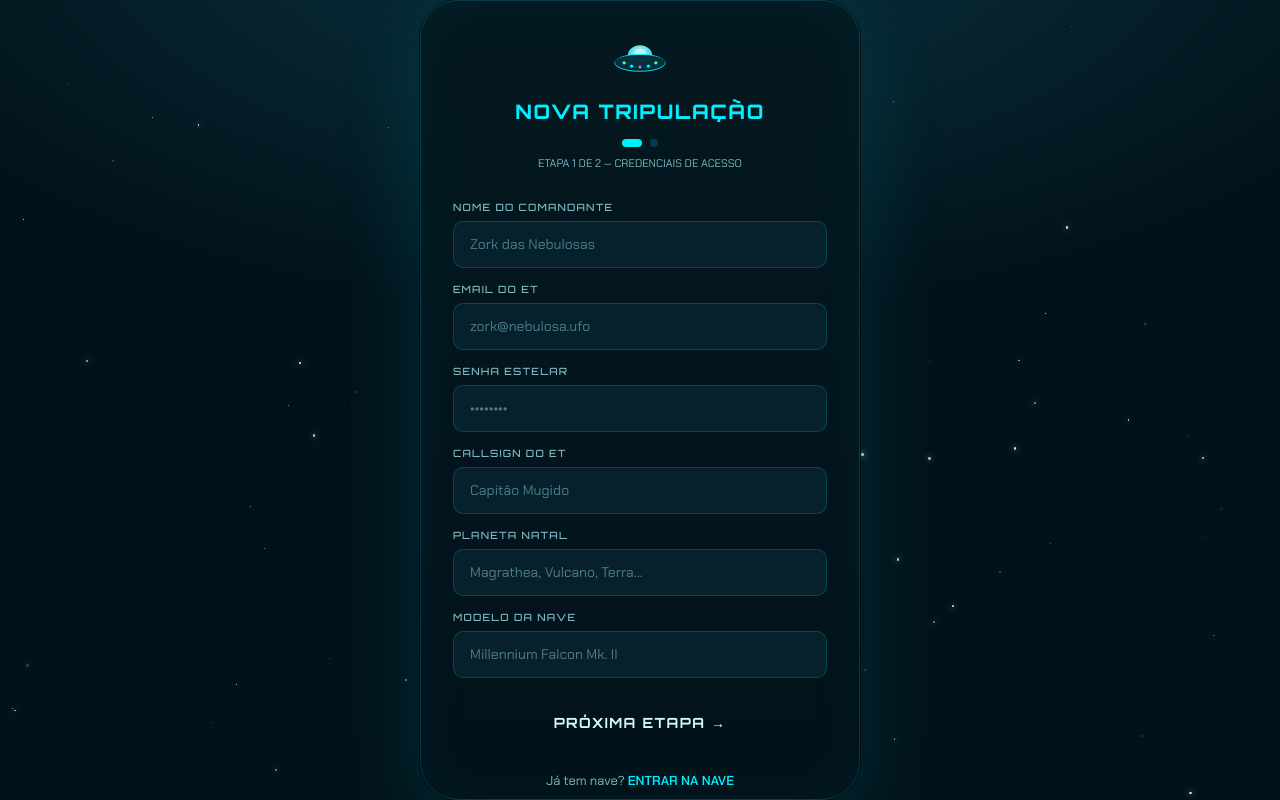
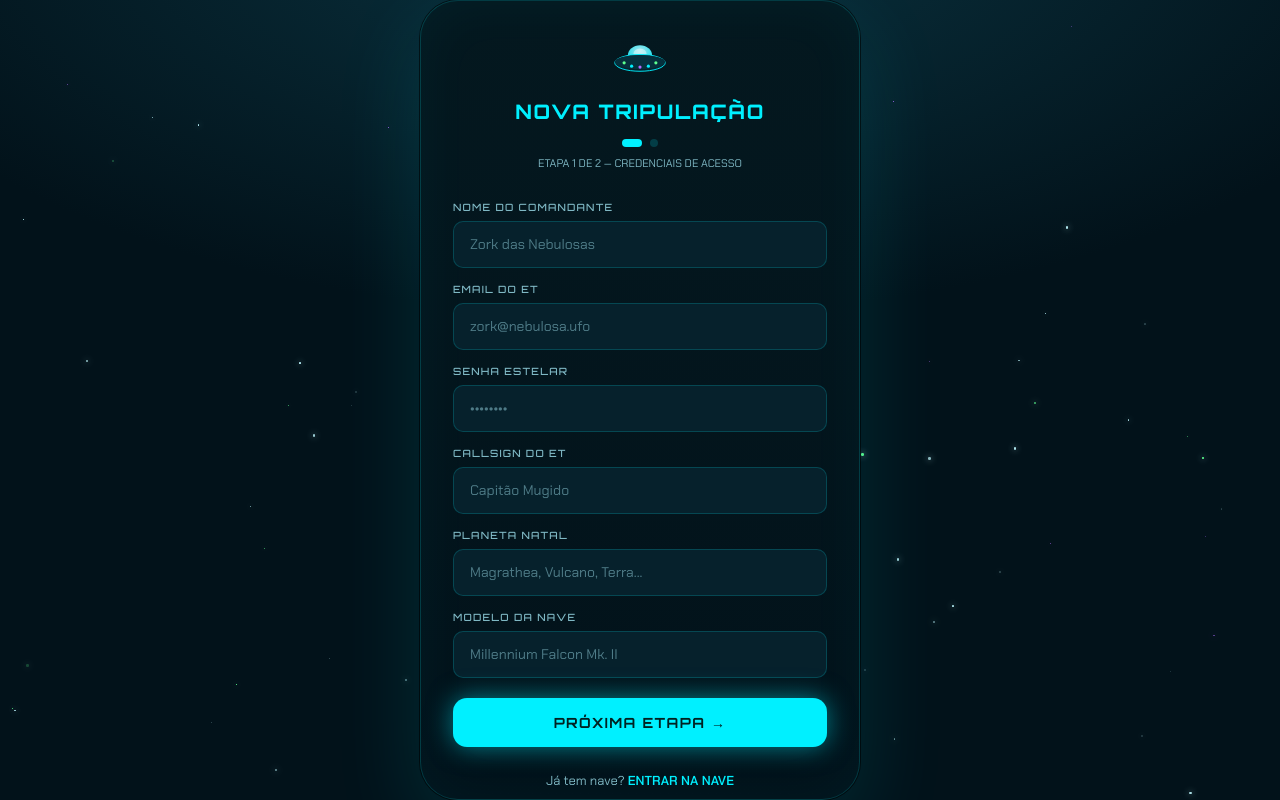
Before and after one commit to team-rage-agAInst-the-machine/fatal-muuudel, a Next.js app: page /register in a window 1280 px wide. Built offline with nearby package versions, Linux system fonts and the light colour scheme.

Commit message:
fix: corrige classe dos botões do register — fm-btn-cta/ghost → fm-cta/ghost

```diff
--- a/src/app/register/page.tsx
+++ b/src/app/register/page.tsx
@@ -215,7 +215,7 @@ export default function RegisterPage() {
               <Field label="MODELO DA NAVE" error={step1Errors.shipModel}>
                 <input type="text" className="fm-input" value={step1.shipModel} onChange={(e) => setS1("shipModel", e.target.value)} placeholder="Millennium Falcon Mk. II" />
               </Field>
-              <button type="submit" className="fm-btn fm-btn-cta fm-display" style={{ width: "100%", padding: "14px", fontSize: 14, letterSpacing: "0.1em", marginTop: 6 }}>
+              <button type="submit" className="fm-btn fm-cta fm-display" style={{ width: "100%", padding: "14px", fontSize: 14, letterSpacing: "0.1em", marginTop: 6 }}>
                 PRÓXIMA ETAPA →
               </button>
             </form>
@@ -336,7 +336,7 @@ export default function RegisterPage() {
                 type="button"
                 disabled={loading}
                 onClick={() => handleFinalSubmit(false)}
-                className="fm-btn fm-btn-cta fm-display"
+                className="fm-btn fm-cta fm-display"
                 style={{ width: "100%", padding: "14px", fontSize: 14, letterSpacing: "0.1em" }}
               >
                 {loading ? "TRANSMITINDO DNA..." : "CONFIRMAR ESPÉCIME ✓"}
@@ -345,7 +345,7 @@ export default function RegisterPage() {
                 type="button"
                 disabled={loading}
                 onClick={() => handleFinalSubmit(true)}
-                className="fm-btn fm-btn-ghost fm-display"
+                className="fm-btn fm-ghost fm-display"
                 style={{ width: "100%", padding: "12px", fontSize: 12, letterSpacing: "0.1em" }}
               >
                 PULAR — SOU MISTERIOSO
```
